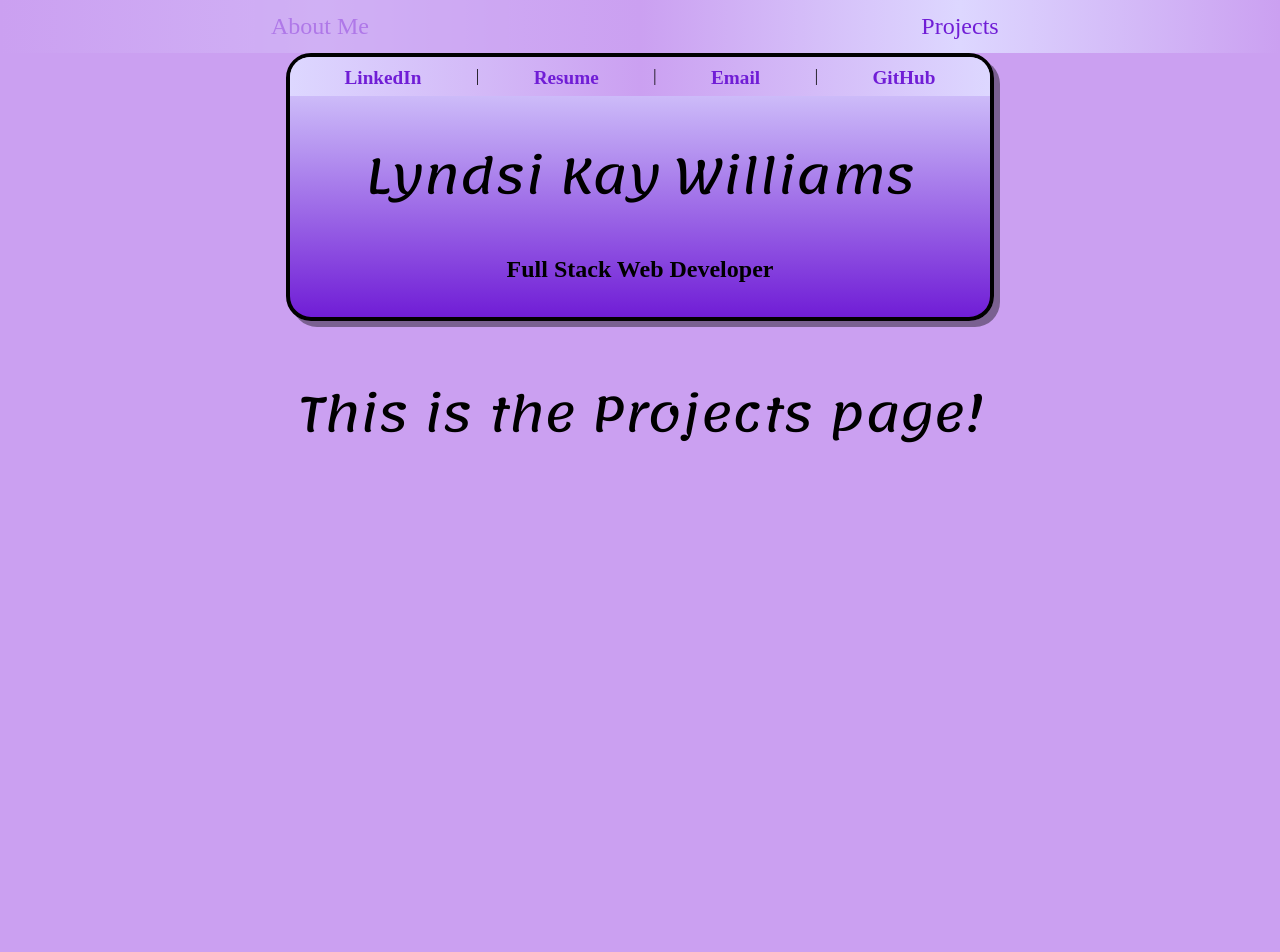
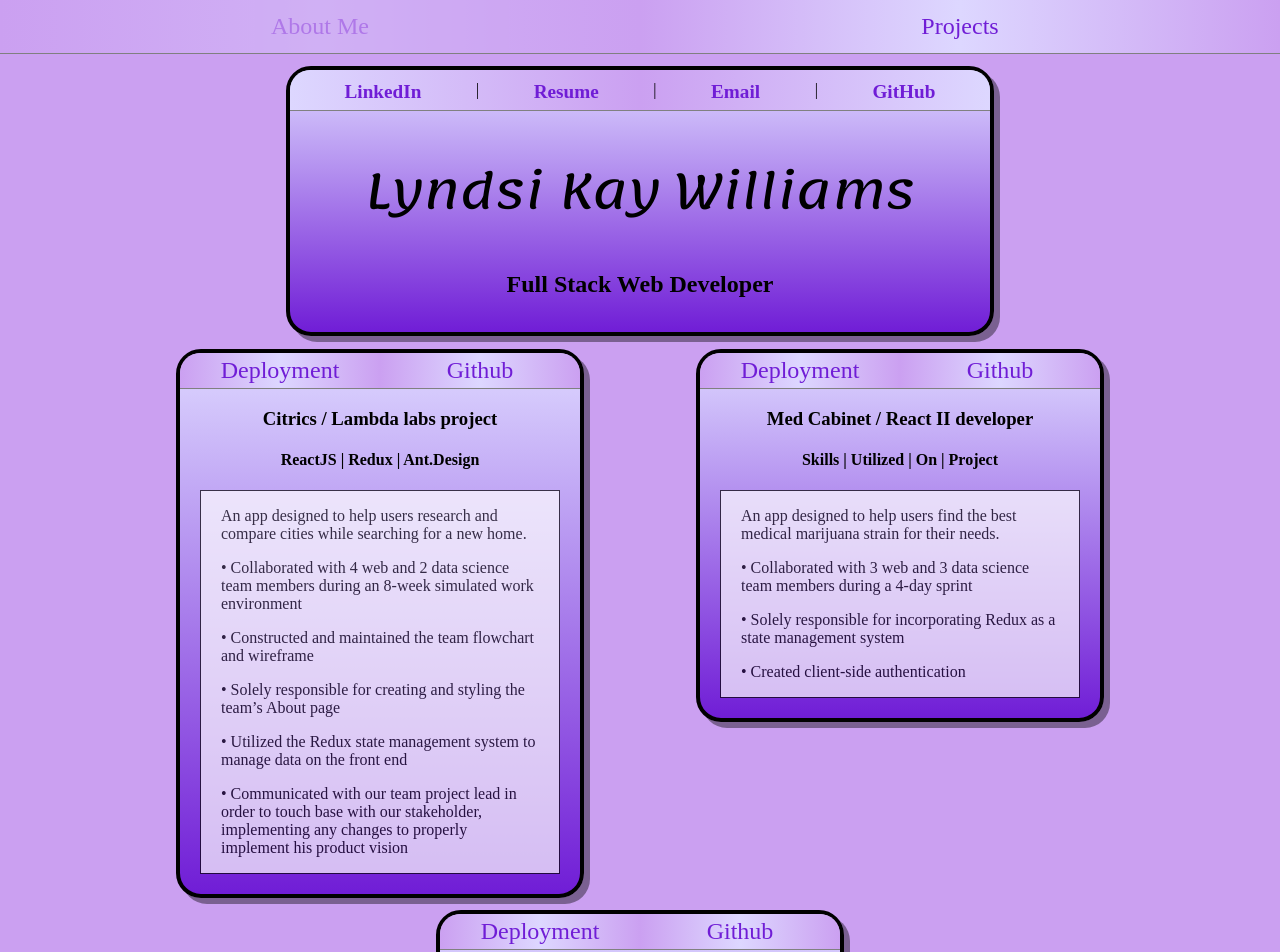
Before and after one commit to lyndsiWilliams/portfolio-2020, a React (Create React App) app in the folder portfolio/: page /projects in a window 1280 px wide. Shown: the top 952 px of the page. Before the commit the page ends 800 px from the top, so only its background shows below. Built offline with nearby package versions, Linux system fonts and the light colour scheme; a web font is replaced by a local one.

Commit message:
Implemented and styled project page

```diff
--- a/portfolio/src/components/Navbar.js
+++ b/portfolio/src/components/Navbar.js
@@ -1,6 +1,7 @@
 // React
 import React from 'react';
 import { Link } from 'react-router-dom';
+// Styling
 import '../styling/Navbar.css';
 
 
--- a/portfolio/src/components/Projects.js
+++ b/portfolio/src/components/Projects.js
@@ -1,9 +1,123 @@
 // React
 import React from 'react';
+import { Link } from 'react-router-dom';
+// Styling
+import '../styling/Projects.css';
 
 
 export const Projects = () => {
-    return (
-        <h1>This is the Projects page!</h1>
-    );
+  return (
+    <div className="card-container">
+      <div className="project-card">
+        <div className="link-btns">
+          <a
+            href="https://b.citrics.dev/"
+            target="_blank"
+            style={{ borderTopLeftRadius: "20px" }}
+          >
+            Deployment
+          </a>
+          <a
+            href="https://github.com/Lambda-School-Labs/Labs26-Citrics-FE-TeamB"
+            target="_blank"
+            style={{ borderTopRightRadius: "20px" }}
+          >
+            Github
+          </a>
+        </div>
+        <h3>Citrics / Lambda labs project</h3>
+        <h4 style={{ textAlign: "center" }}>ReactJS | Redux | Ant.Design</h4>
+        <div className="description">
+          <p>An app designed to help users research and compare cities while searching for a new home.</p>
+          <p>• Collaborated with 4 web and 2 data science team members during an 8-week simulated work environment</p>
+          <p>• Constructed and maintained the team <span href="https://whimsical.com/341zvP6EuiJdMGJt3neFJa">flowchart</span> and <span href="https://whimsical.com/T5VcCfKv8TwyKzgjfUnAeE">wireframe</span></p>
+          <p>• Solely responsible for creating and styling the team’s <span href="https://b.citrics.dev/about">About page</span></p>
+          <p>• Utilized the Redux state management system to manage data on the front end</p>
+          <p>• Communicated with our team project lead in order to touch base with our stakeholder, implementing any changes to properly implement his product vision</p>
+        </div>
+      </div>
+      <div className="project-card">
+        <div className="link-btns">
+          <a
+            href="https://med-cabinet-3.now.sh/"
+            target="_blank"
+            style={{ borderTopLeftRadius: "20px" }}
+          >
+            Deployment
+          </a>
+          <a
+            href="https://github.com/bw-med-cabinet-3/Front-End"
+            target="_blank"
+            style={{ borderTopRightRadius: "20px" }}
+          >
+            Github
+          </a>
+        </div>
+        <h3>Med Cabinet / React II developer</h3>
+        <h4 style={{ textAlign: "center" }}>Skills | Utilized | On | Project</h4>
+        <div className="description">
+          <p>An app designed to help users find the best medical marijuana strain for their needs.</p>
+          <p>• Collaborated with 3 web and 3 data science team members during a 4-day sprint</p>
+          <p>• Solely responsible for incorporating Redux as a state management system</p>
+          <p>• Created client-side authentication</p>
+        </div>
+      </div>
+      <div className="project-card">
+        <div className="link-btns">
+          <a
+            href="https://lyndsis-game-of-life.now.sh"
+            target="_blank"
+            style={{ borderTopLeftRadius: "20px" }}
+          >
+            Deployment
+          </a>
+          <a
+            href="https://github.com/lyndsiWilliams/React-Redux-App"
+            target="_blank"
+            style={{ borderTopRightRadius: "20px" }}
+          >
+            Github
+          </a>
+        </div>
+        <h3>Conway’s Game of Life / Personal project</h3>
+        <h4 style={{ textAlign: "center" }}>ReactJS | CSS</h4>
+        <div className="description">
+          <p>An app to display a deceptively simple simulation of an environment where simple rules produce great complexity over time.</p>
+          <p>• Created a graph and styled the display purely with CSS</p>
+          <p>• Applied Conway's rules for the Game of Life to each cell in the graph</p>
+          <p>• Implemented extra functionality: User can make the cell sizes smaller or larger, and user can populate the graph with a random assortment of living cells.</p>
+        </div>
+      </div>
+
+
+    {/* ---------- EXAMPLE CARD, TO BE MADE DYNAMIC LATER ----------
+
+      <div className="project-card">
+        <div className="link-btns">
+          <a
+            href="#"
+            target="_blank"
+            style={{ borderTopLeftRadius: "20px" }}
+          >
+            Deployment
+          </a>
+          <a
+            href="#"
+            target="_blank"
+            style={{ borderTopRightRadius: "20px" }}
+          >
+            Github
+          </a>
+        </div>
+        <h3>Project Title</h3>
+        <h4 style={{ textAlign: "center" }}>Skills | Utilized | On | Project</h4>
+        <div className="description">
+          <p>This is where a description of the app will go</p>
+          <p>• I'll put a couple</p>
+          <p>• Key points about</p>
+          <p>• The project here</p>
+        </div>
+      </div> */}
+    </div>
+  );
 };
--- a/portfolio/src/styling/Navbar.css
+++ b/portfolio/src/styling/Navbar.css
@@ -7,7 +7,9 @@ header {
 .nav-bar {
   display: flex;
   justify-content: space-evenly;
-  width: 100%
+  width: 100%;
+  border-bottom: solid gray 1px;
+  margin-bottom: 1%;
 }
 
 .nav-bar a {
@@ -38,6 +40,10 @@ header {
   padding-bottom: 2%;
 }
 
+.artifacts {
+  border-bottom: solid gray 1px;
+}
+
 @media(max-width: 700px) {
   .title-card {
     width: 500px;
--- /dev/null
+++ b/portfolio/src/styling/Projects.css
@@ -0,0 +1,44 @@
+.card-container {
+  display: flex;
+  justify-content: space-evenly;
+  flex-wrap: wrap;
+  padding: 0 5%;
+}
+
+.project-card {
+  border: 4px solid black;
+  border-radius: 25px;
+  background-image: linear-gradient(#ddd7ff, #701dd6);
+  box-shadow: 6px 6px rgba(0,0,0,.4);
+  height: fit-content;
+  width: 400px;
+  margin-bottom: 1%;
+}
+
+.link-btns {
+  display: flex;
+  border-bottom: solid gray 1px;
+}
+
+.link-btns a {
+  width: 100%;
+  color: #701DD6;
+  text-decoration: none;
+  background-image: linear-gradient(to right, #CBA0F1, #ddd7ff, #CBA0F1);
+  transition: opacity .75s;
+  font-size: 1.5em;
+  padding: 1% 0;
+}
+
+.link-btns a:hover {
+  opacity: 0.5;
+}
+
+.description {
+  text-align: left;
+  padding: 0 5%;
+  margin: 5%;
+  background-color: white;
+  border: 1px solid black;
+  opacity: .7;
+}
```
